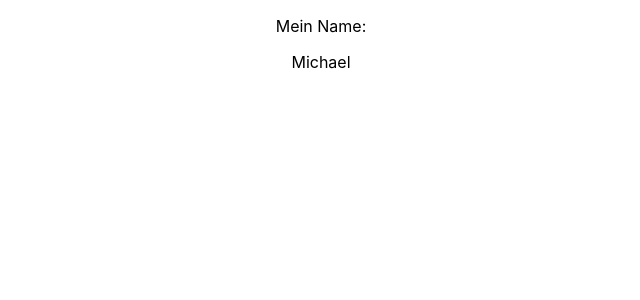
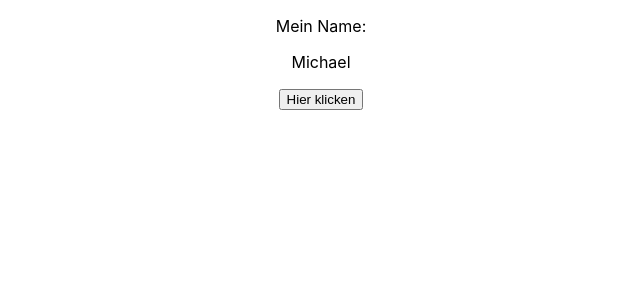
Before and after one commit to andrekovac/react-workshop-20221107, a React (Create React App) app: page / in a window 1280 px wide. Shown: the top 300 px of the page, without its empty margins (319-959 px from the left). Built offline with nearby package versions, Linux system fonts and the light colour scheme.

Commit message:
event handler

```diff
--- a/src/App.tsx
+++ b/src/App.tsx
@@ -1,10 +1,15 @@
 import "./App.css";
 import SimpleN from "./components/SimpleName";
 
+const handleClick = (text: string) => alert(text);
+
 const App = () => {
+  const text = "Zeige das hier an.";
+
   return (
     <div className="App">
       <SimpleN />
+      <button onClick={() => handleClick(text)}>Hier klicken</button>
     </div>
   );
 };
```
